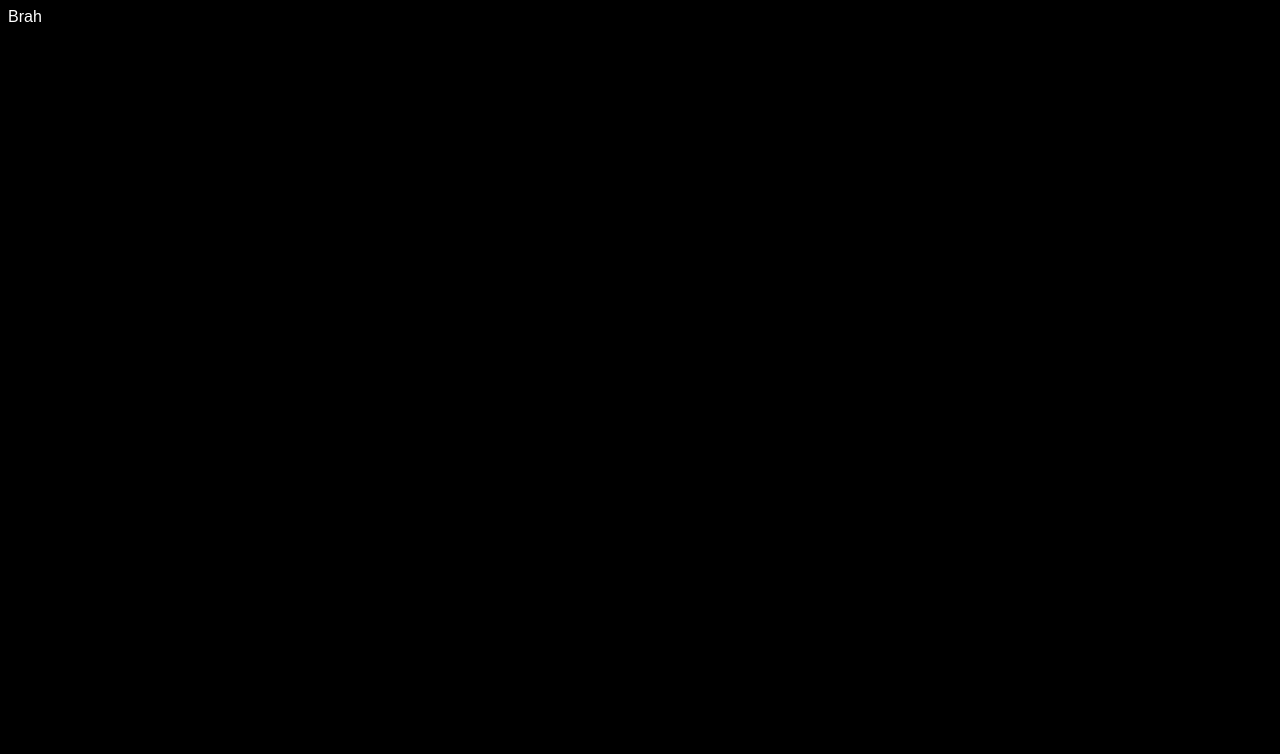
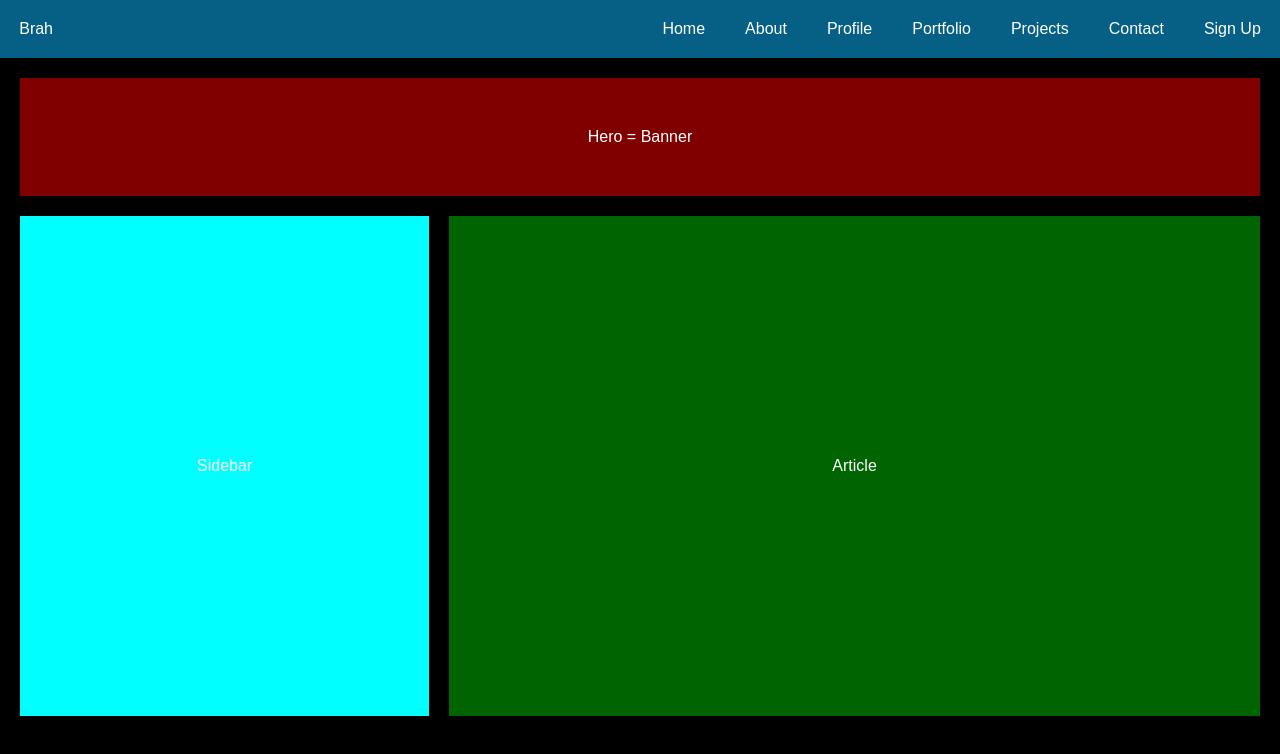
Before and after one commit to roanoarounik/Entries, a plain HTML site: page index.html in a window 1280 px wide. Drawn offline with Linux system fonts and the light colour scheme.

Commit message:
Added Main Section

```diff
--- a/index.html
+++ b/index.html
@@ -7,6 +7,52 @@
     <title>Brah</title>
 </head>
 <body>
-    Brah
+    <header class="header">
+        <div class="headerItems">
+            <div class="homelogo">
+                <a href="./">
+                    Brah
+                </a>
+            </div>
+            <div class="menuList">
+                <a href="./">
+                    Home
+                </a>
+                <a href="#">
+                    About
+                </a>
+                <a href="#">
+                    Profile
+                </a>
+                <a href="#">
+                    Portfolio
+                </a>
+                <a href="#">
+                    Projects
+                </a>
+                <a href="#">
+                    Contact
+                </a>
+                <a href="#">
+                    Sign Up
+                </a>
+            </div>
+        </div>
+    </header>
+    <main>
+        <section>
+            <div class="banner">
+                Hero = Banner
+            </div>
+        </section>
+        <section class="boxesSection">
+            <aside class="centerThis">
+                Sidebar
+            </aside>
+            <article class="centerThis">
+                Article
+            </article>
+        </section>
+    </main>
 </body>
 </html>
--- a/styles/styles.css
+++ b/styles/styles.css
@@ -1,5 +1,67 @@
 body {
+    margin: 0;
+    color: white;
     background: black;
-    color: white;
     font-family: Arial, Helvetica, sans-serif;
 }
+
+header {
+    background: #066085;
+    padding: 20px 0;
+}
+
+.headerItems {
+    display: flex;
+    align-items: center;
+    justify-content: space-between;
+    width: 97%;
+    margin: 0 auto;
+}
+
+.menuList {
+    display: flex;
+    grid-gap: 40px;
+    align-items: center;
+}
+
+a {
+    color: white;
+    text-decoration: none;
+}
+
+.banner {
+    display: flex;
+    justify-content: center;
+    padding: 50px;
+    background: maroon;
+}
+
+.boxesSection {
+    display: grid;
+    grid-template-columns: 33% 1fr;
+    min-height: 500px;
+    gap: 20px;
+}
+
+aside {
+    /* padding: 200px; */
+    background: cyan;
+}
+
+article {
+    /* padding: 200px 500px; */
+    background: darkgreen;
+}
+
+main {
+    display: flex;
+    flex-direction: column;
+    grid-gap: 20px;
+    margin: 20px;
+}
+
+.centerThis {
+    display: flex;
+    justify-content: center;
+    align-items: center;
+}
```
